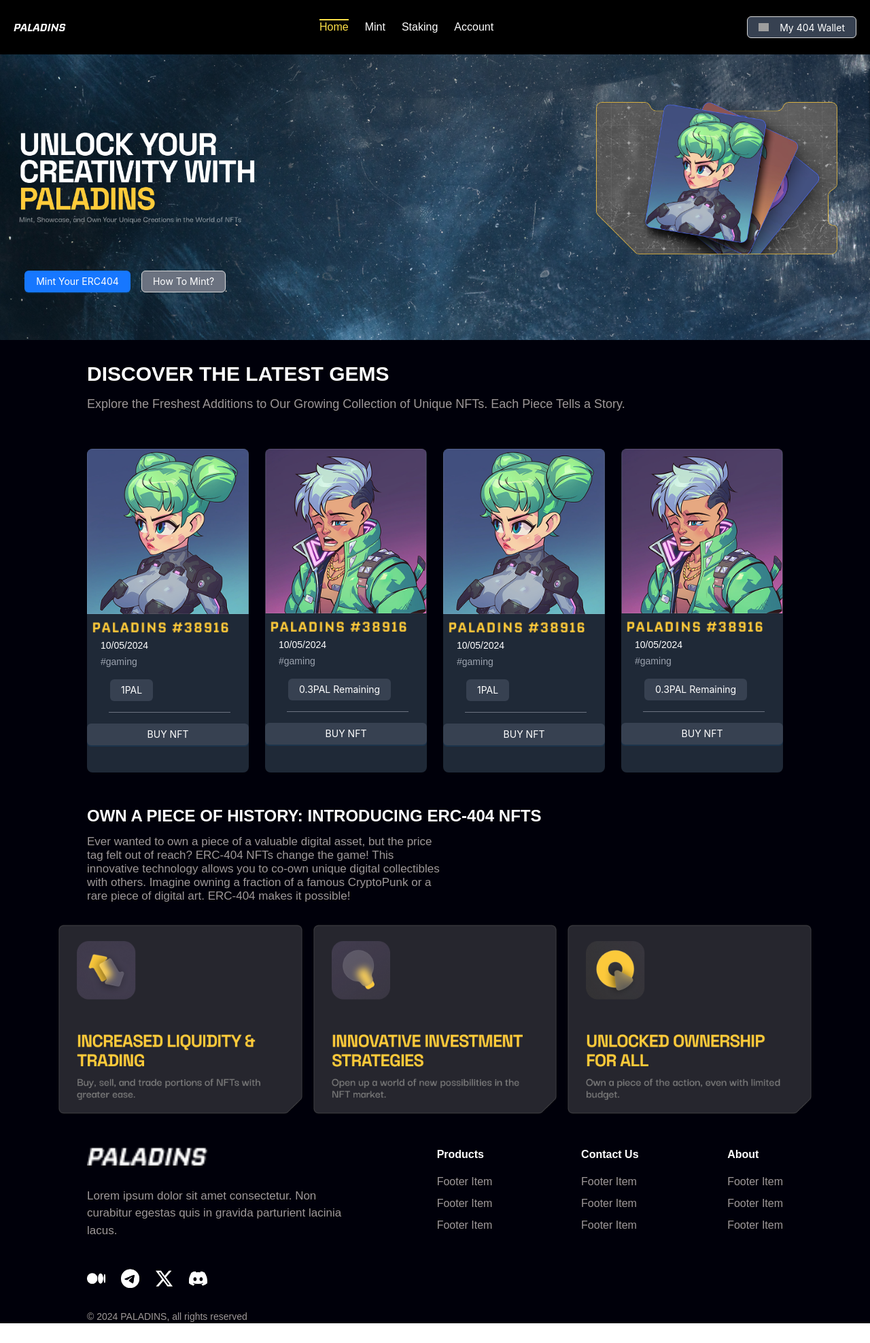
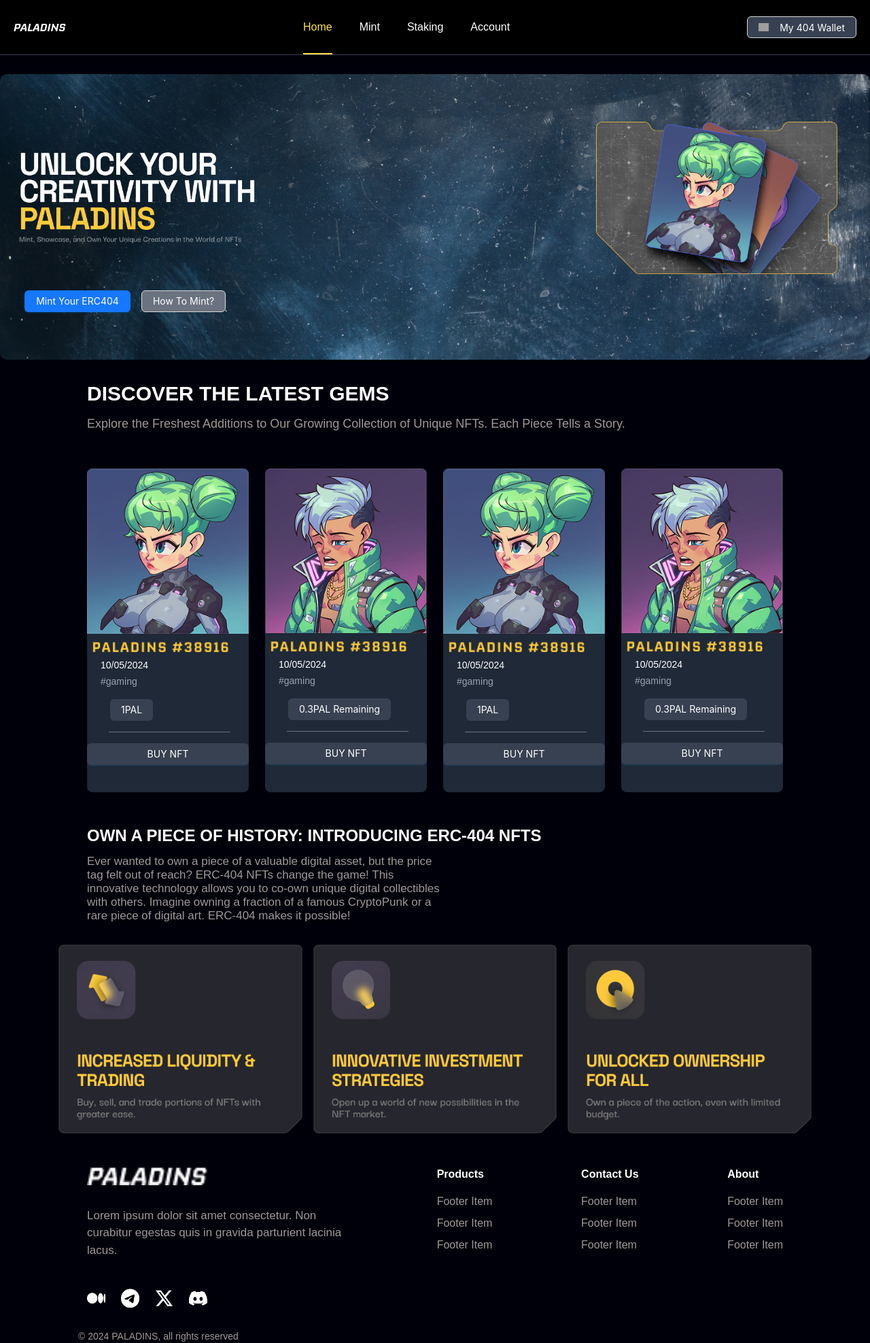
Before and after one commit to MuhammadKhayam322/Pladin, a Next.js app: page / in a window 1280 px wide. Shown: the whole page at 68% size. Before the commit the page ends 1946 px from the top, so only its background shows below. Built offline with nearby package versions, Linux system fonts and the light colour scheme; grey boxes are pictures that could not be loaded.

Commit message:
managing

```diff
--- a/src/app/page.js
+++ b/src/app/page.js
@@ -24,7 +24,7 @@ export default function Home() {
         </div>
 
 
-        <nav className="hidden md:flex gap-6">
+        <nav className="hidden md:flex gap-10">
       {["home", "mint", "staking", "account"].map((item) => {
         const isActive = pathname === `/${item}` || (item === "home" && pathname === "/");
 
@@ -34,8 +34,8 @@ export default function Home() {
   href="/"
   className={`relative text-sm md:text-base transition ${
     isActive
-      ? "text-yellow-300 before:content-[''] before:absolute before:-bottom-2before:left-0 before:w-full before:h-[2px] before:bg-yellow-300"
-      : "text-white hover:text-yellow-300 hover:before:content-[''] hover:before:absolute hover:before:-bottom-2 hover:before:left-0 hover:before:w-full hover:before:h-[2px] hover:before:bg-yellow-300"
+      ? "text-yellow-300 before:content-[''] before:absolute before:-bottom-7 before:left-0 before:w-full before:h-[2px] before:bg-yellow-300"
+      : "text-white hover:text-yellow-300 hover:before:content-[''] hover:before:absolute hover:before:-bottom-7 hover:before:left-0 hover:before:w-full hover:before:h-[2px] hover:before:bg-yellow-300"
   }`}
 >
   {item.charAt(0).toUpperCase() + item.slice(1)}
@@ -51,11 +51,20 @@ export default function Home() {
           My 404 Wallet
         </Button>
       </div>
-
+<hr className="border-t border-gray-700 mb-7" />
 
       <div
   className="relative w-full min-h-[320px] md:min-h-[420px] flex flex-col items-center justify-center text-center bg-cover bg-center"
-  style={{ backgroundImage: "url('bgy.jpeg')" }}
+  style={{
+    backgroundImage: "url('bgy.jpeg')",
+    backgroundRepeat: "no-repeat",
+    backgroundAttachment: "fixed",
+   backgroundSize: "cover", // or "contain"
+    backgroundPosition: "center",
+    justifyContent: "center",
+    width: "100%",
+    borderRadius: "10px",
+  }}
 >
   {/* Image Container */}
   <div className="relative w-full flex flex-col items-center justify-center gap-6 text-center bg-cover bg-center min-h-[420px] px-4 md:px-12">
@@ -137,7 +146,7 @@ export default function Home() {
       Lorem ipsum dolor sit amet consectetur. Non curabitur egestas quis in gravida parturient lacinia lacus.
     </p>
     <Image src="/immg.png" alt="Image" width={177} height={122} className="cursor-pointer mt-8" />
-    <p className="mt-8 text-[#9E9898] text-sm">© 2024 PALADINS, all rights reserved</p>
+
   </div>
 
   <div className="mt-8 sm:mt-0">
@@ -160,7 +169,15 @@ export default function Home() {
     <p className="mb-2 text-[#9E9898]">Footer Item</p>
     <p className="mb-2 text-[#9E9898]">Footer Item</p>
   </div>
+
 </section>
+<div className="mt-8 sm:ml-[115px] px-8 sm:px-0">
+  <p className="text-[#9E9898] text-sm text-center sm:text-left">
+    © 2024 PALADINS, all rights reserved
+  </p>
+</div>
+
+
 
 
     </div>
```
